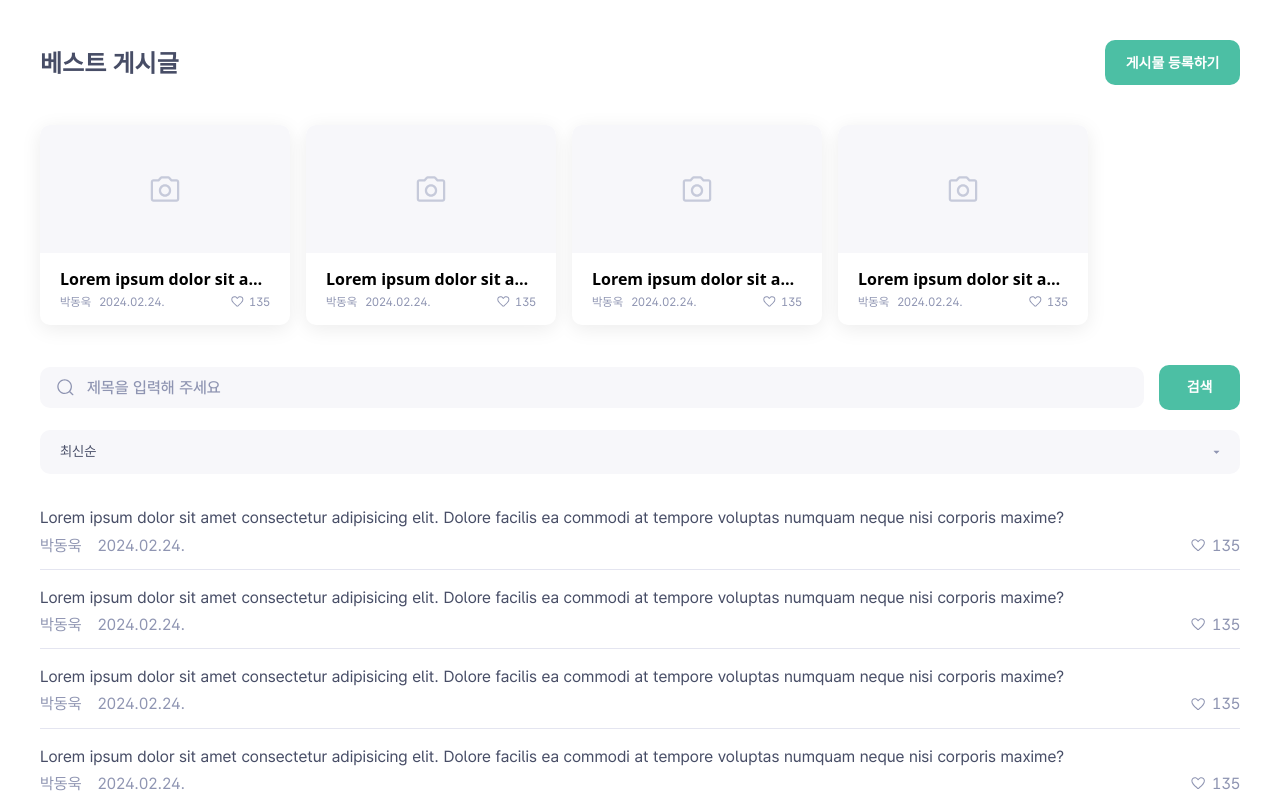
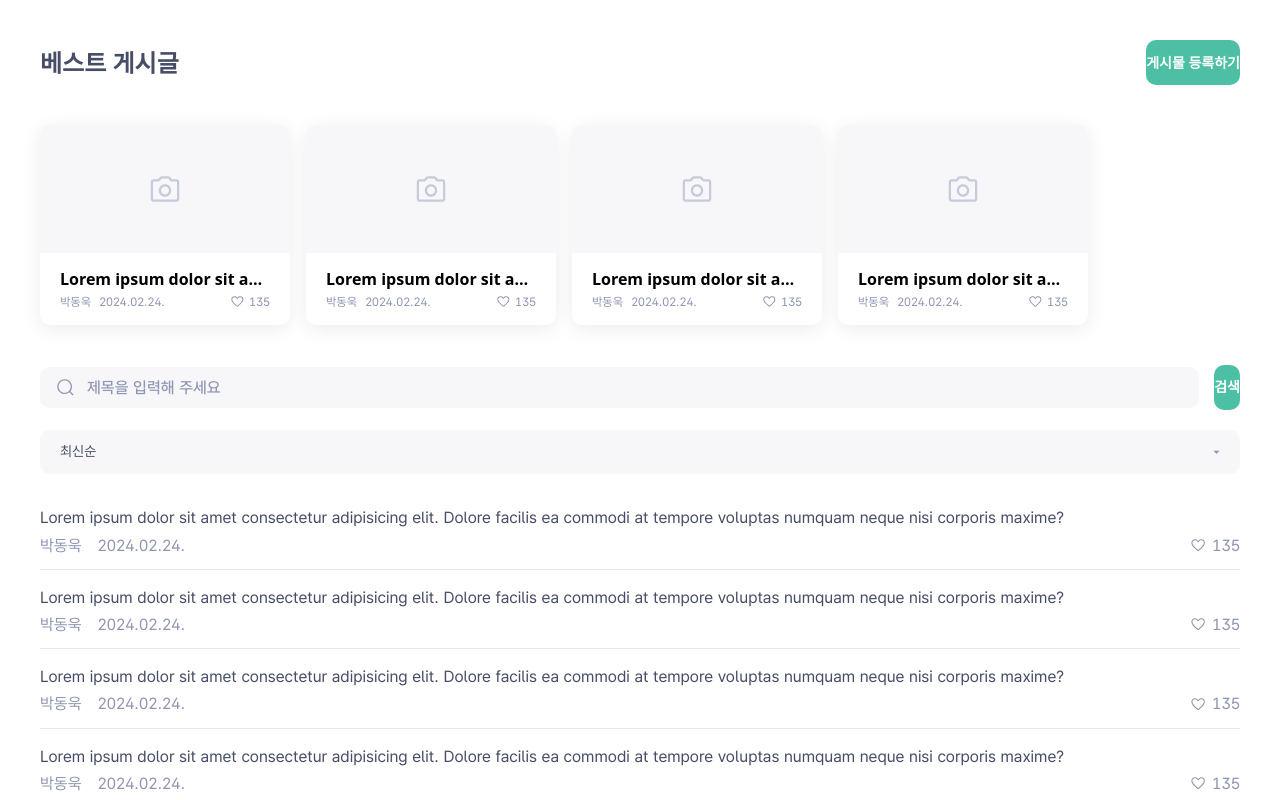
Before and after one commit to sprint6-part3/WeKitBucket, a Next.js app: page /boards in a window 1280 px wide. Shown: the top 800 px of the page. Built offline with nearby package versions, Linux system fonts and the light colour scheme; a web font is replaced by a local one.

Commit message:
✨feat(component): 자유게시판 공통 컴포넌트 분리

```diff
--- /dev/null
+++ b/src/app/boards/components/Button.tsx
@@ -0,0 +1,18 @@
+import React, { PropsWithChildren } from "react";
+
+interface IButtonProps extends PropsWithChildren {
+  px?: number;
+}
+
+function Button({ px, children }: IButtonProps) {
+  const paddingX = px ? `px-[${px}px]` : "";
+  return (
+    <button
+      className={`${paddingX} rounded-[10px] bg-primary-green-200 py-[10.5px] text-sm font-semibold leading-[1.7] text-white`}
+    >
+      {children}
+    </button>
+  );
+}
+
+export default Button;
--- a/src/app/boards/components/Dropdown.tsx
+++ b/src/app/boards/components/Dropdown.tsx
@@ -12,7 +12,7 @@ function Dropdown() {
   };
 
   return (
-    <>
+    <div className="relative w-full">
       <button
         type="button"
         onClick={toggleDropdown}
@@ -36,7 +36,7 @@ function Dropdown() {
           </ul>
         </>
       )}
-    </>
+    </div>
   );
 }
 
--- /dev/null
+++ b/src/app/boards/components/search/SearchForm.tsx
@@ -0,0 +1,14 @@
+import React from "react";
+import SearchInput from "./SearchInput";
+import Button from "../Button";
+
+function SearchForm() {
+  return (
+    <form className="flex w-full items-center gap-[15px]">
+      <SearchInput />
+      <Button px={27.5}>검색</Button>
+    </form>
+  );
+}
+
+export default SearchForm;
--- /dev/null
+++ b/src/app/boards/components/search/SearchInput.tsx
@@ -0,0 +1,18 @@
+import React from "react";
+import SearchIcon from "@/assets/icons/search.svg";
+
+function SearchInput() {
+  return (
+    <div className="relative flex-1">
+      <input
+        placeholder="제목을 입력해 주세요"
+        className="w-full rounded-[10px] bg-primary-gray-100 py-[7px] pl-[47px] pr-[15px] font-medium leading-[1.7] placeholder:text-primary-gray-400 focus:outline-none"
+      />
+      <div className="absolute left-[17px] top-1/2 -translate-y-1/2">
+        <SearchIcon width={17} height={17} />
+      </div>
+    </div>
+  );
+}
+
+export default SearchInput;
--- a/src/app/boards/page.tsx
+++ b/src/app/boards/page.tsx
@@ -3,11 +3,12 @@
 import { SwiperSlide } from "swiper/react";
 import "swiper/css";
 import Link from "next/link";
-import SearchIcon from "@/assets/icons/search.svg";
 import Dropdown from "./components/Dropdown";
-import BestPostCard from "./components/BestPostCard";
-import BestSwiper from "./components/BestSwiper";
+import BestPostCard from "./components/bestArticles/BestPostCard";
+import BestSwiper from "./components/bestArticles/BestSwiper";
 import PostList from "./components/PostList";
+import SearchForm from "./components/search/SearchForm";
+import Button from "./components/Button";
 
 function Board() {
   const slides = Array.from({ length: 4 });
@@ -15,14 +16,12 @@ function Board() {
 
   return (
     <div className="mx-auto mb-[57px] mt-10 grid gap-5">
+      {/* 베스트 게시글 */}
       <section className="grid gap-5">
         <div className="mx-auto flex w-full max-w-[1240px] items-center justify-between px-5">
           <h2 className="text-2xl font-semibold leading-[1.3] text-primary-gray-500">베스트 게시글</h2>
-          <Link
-            href="/addboard"
-            className="rounded-[10px] bg-primary-green-200 px-[20.5px] py-[10.5px] text-sm font-semibold leading-[1.7] text-white"
-          >
-            게시물 등록하기
+          <Link href="/addboard">
+            <Button px={20.5}>게시물 등록하기</Button>
           </Link>
         </div>
         <div className="w-full overflow-hidden">
@@ -38,26 +37,8 @@ function Board() {
       <section className="mx-auto grid w-full max-w-[1240px] gap-[30px] px-5">
         {/* 검색 및 정렬 영역 */}
         <div className="flex flex-col items-center justify-center gap-5">
-          <form className="flex w-full items-center gap-[15px]">
-            <div className="relative flex-1">
-              <input
-                placeholder="제목을 입력해 주세요"
-                className="w-full rounded-[10px] bg-primary-gray-100 py-[7px] pl-[47px] pr-[15px] font-medium leading-[1.7] placeholder:text-primary-gray-400 focus:outline-none"
-              />
-              <div className="absolute left-[17px] top-1/2 -translate-y-1/2">
-                <SearchIcon width={17} height={17} />
-              </div>
-            </div>
-            <button
-              type="submit"
-              className="rounded-[10px] bg-primary-green-200 px-[27.5px] py-[10.5px] text-sm font-semibold leading-[1.7] text-white"
-            >
-              검색
-            </button>
-          </form>
-          <div className="relative w-full">
-            <Dropdown />
-          </div>
+          <SearchForm />
+          <Dropdown />
         </div>
         {/* 리스트 영역 */}
         <div className="w-full">
```
Also changed, not shown: src/app/boards/components/bestArticles/BestPostCard.tsx (renamed from src/app/boards/components/BestPostCard.tsx), src/app/boards/components/bestArticles/BestSwiper.tsx (renamed from src/app/boards/components/BestSwiper.tsx).
